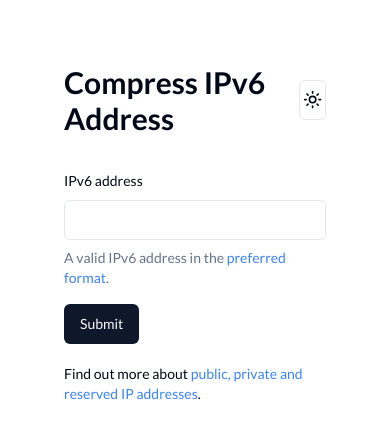
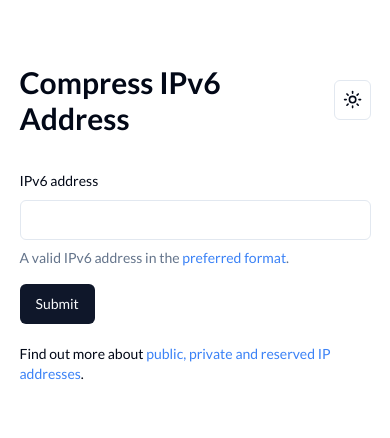
Before and after one commit to ayobami11/compress-ipv6-address, a Next.js app: page / in a window 390 px wide. Shown: the top 438 px of the page. Built offline with nearby package versions, Linux system fonts and the light colour scheme.

Commit message:
Fixed mobile sizing issue

```diff
--- a/src/app/page.tsx
+++ b/src/app/page.tsx
@@ -5,8 +5,8 @@ import ToggleMode from "@/components/toggle-mode";
 export default function Home() {
   return (
     <>
-      <main className="flex min-h-screen flex-col items-center p-16">
-        <div>
+      <main className="flex min-h-screen flex-col items-center">
+        <div className="py-16 w-[90%] mx-auto">
           <div className="flex gap-6 justify-between items-center mb-8">
             <h1 className="text-3xl font-bold">Compress IPv6 Address</h1>
             <ToggleMode />
```
